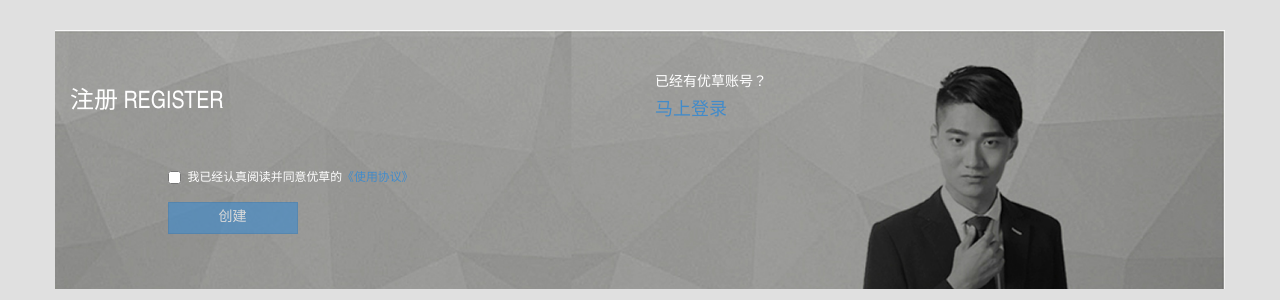
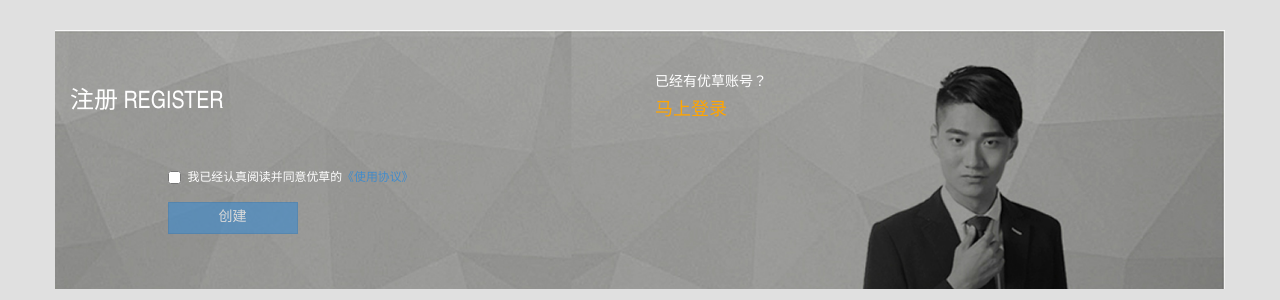
Before and after one commit to smokingkapor/handsome, a Django app: template accounts/templates/accounts/register.html in a window 1280 px wide. Shown: the part 328-628 px from the top of the page. Run offline with Django 3.2, Linux system fonts and the light colour scheme; the template is opened without the code that fills it: most values are stand-ins (such as "Sample title", 1, 10 or a date in 2020); parts of the project's set-up code (start-up, migrations or seed data) failed here and were passed over; some libraries are stand-ins or nearby versions.

Commit message:
Updated css

```diff
--- a/accounts/templates/accounts/login.html
+++ b/accounts/templates/accounts/login.html
@@ -56,7 +56,7 @@
                 <p><a href="{% url 'accounts:create_random_user' %}?{{ query_string }}" class="btn btn-primary">无账号快速下单</a></p>
                 <p><small>或者...</small></p>
                 {% endif %}
-                <h4><a href="{% url 'accounts:register' %}?{{ query_string }}">马上注册新账号</a></h4>
+                <h4><a class="orange" href="{% url 'accounts:register' %}?{{ query_string }}">马上注册新账号</a></h4>
             </div>
         </div>
     </div>
--- a/accounts/templates/accounts/phone_login.html
+++ b/accounts/templates/accounts/phone_login.html
@@ -63,7 +63,7 @@
                 <p><a href="{% url 'accounts:create_random_user' %}?{{ query_string }}" class="btn btn-primary">无账号快速下单</a></p>
                 <p><small>或者...</small></p>
                 {% endif %}
-                <h4><a href="{% url 'accounts:register' %}?{{ query_string }}">马上注册新账号</a></h4>
+                <h4><a class="orange" href="{% url 'accounts:register' %}?{{ query_string }}">马上注册新账号</a></h4>
             </div>
         </div>
     </div>
--- a/accounts/templates/accounts/register.html
+++ b/accounts/templates/accounts/register.html
@@ -65,7 +65,7 @@
 
             <div class="col-md-4 col-md-offset-2">
                 <p>已经有优草账号？</p>
-                <h4><a href="{% url 'accounts:login' %}?{{ query_string }}">马上登录</a></h4>
+                <h4><a class="orange" href="{% url 'accounts:login' %}?{{ query_string }}">马上登录</a></h4>
             </div>
         </div>
     </div>
--- a/handsome/static/css/base.css
+++ b/handsome/static/css/base.css
@@ -166,3 +166,7 @@ a.highlight {
 .red {
     color: red;
 }
+
+.orange {
+    color: orange;
+}
--- a/portals/static/css/portal.css
+++ b/portals/static/css/portal.css
@@ -123,6 +123,7 @@
 #survey #designer li.option .case {
     position: absolute;
     z-index: 100;
+    left: 40%;
 }
 
 #survey #designer li.option .intro .name {
```
